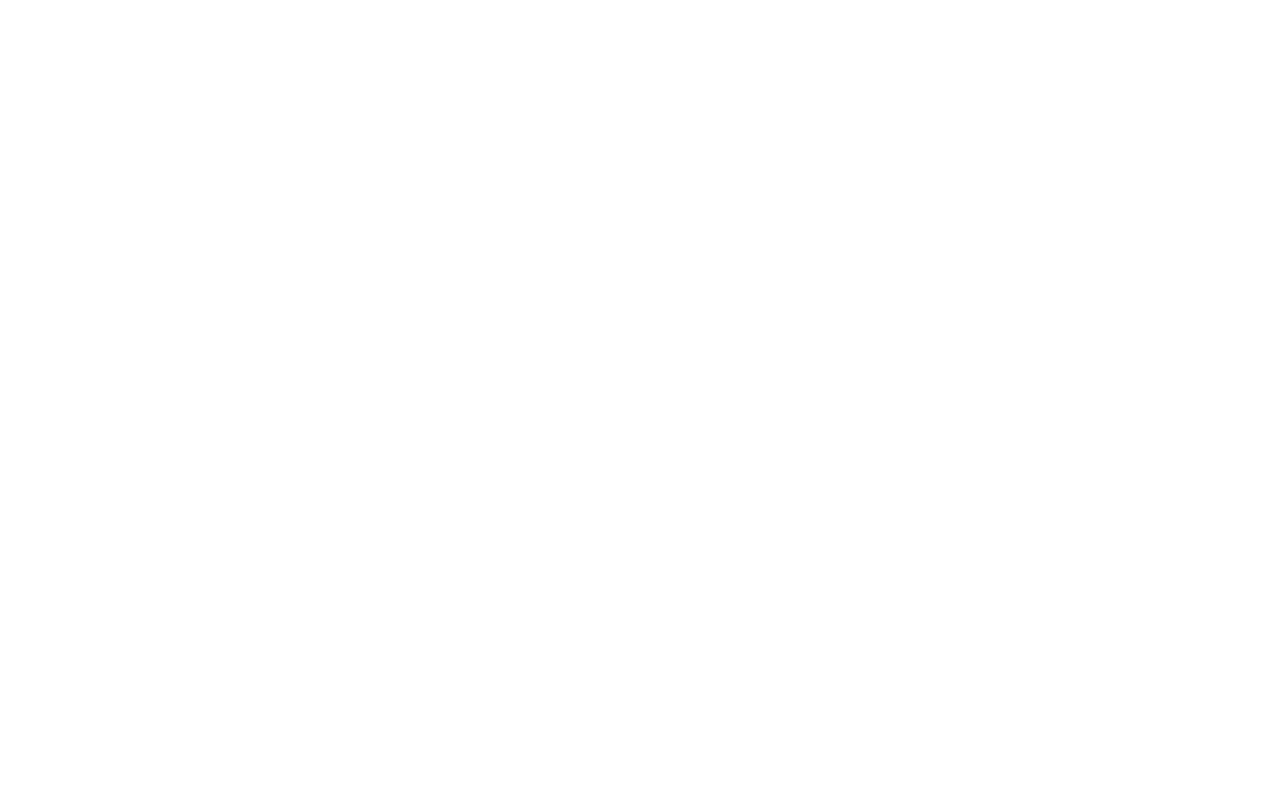
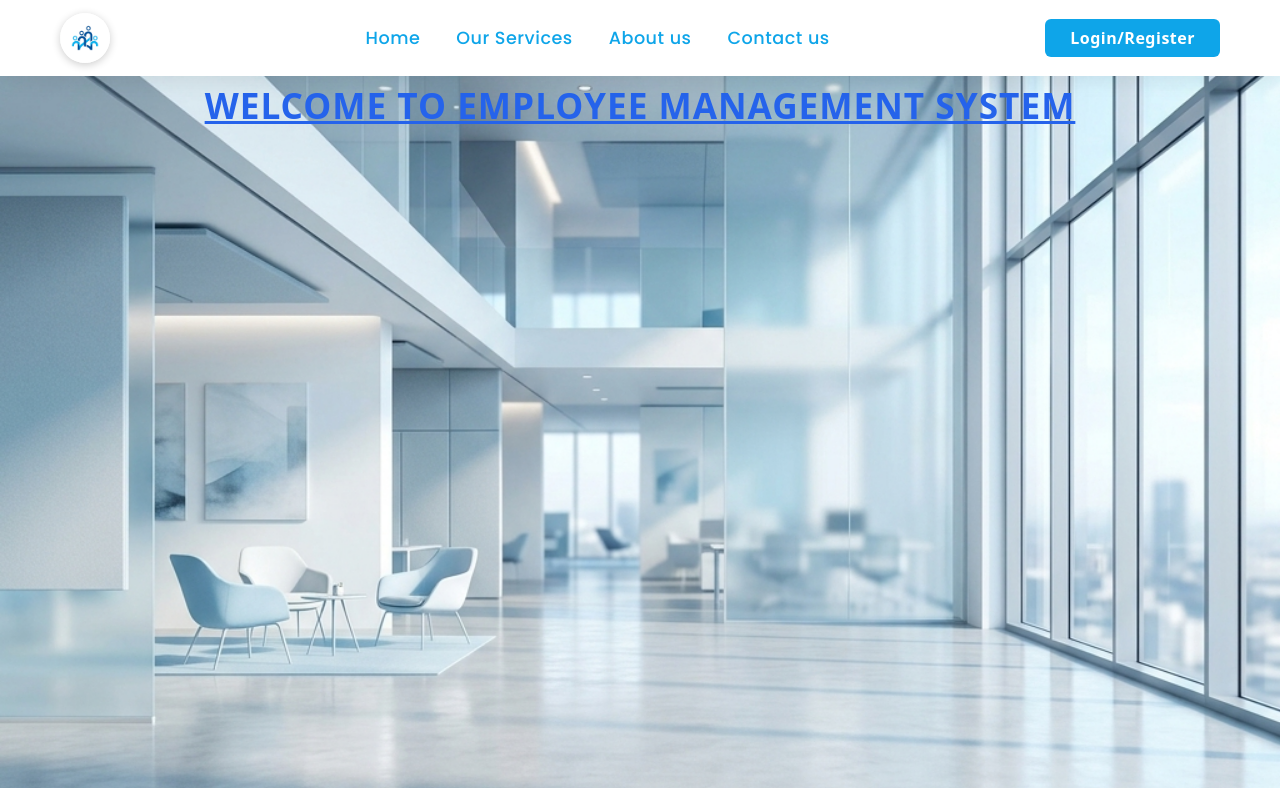
Before and after one commit to tusharhake60-web/EmployeeManagementSystem-f, a React (Create React App) app: page / in a window 1280 px wide. Built offline with nearby package versions, Linux system fonts and the light colour scheme.

Commit message:
fix unused variable remove

```diff
--- a/src/index.js
+++ b/src/index.js
@@ -10,8 +10,8 @@ import { BrowserRouter } from 'react-router-dom';
 const root = ReactDOM.createRoot(document.getElementById('root'));
 root.render(
   // <React.StrictMode>
-  <BrowserRouter basename='/employee_management_system_frontend'>
-  <App />
+  <BrowserRouter >
+    <App />
   </BrowserRouter>
 
   // </React.StrictMode>
```
